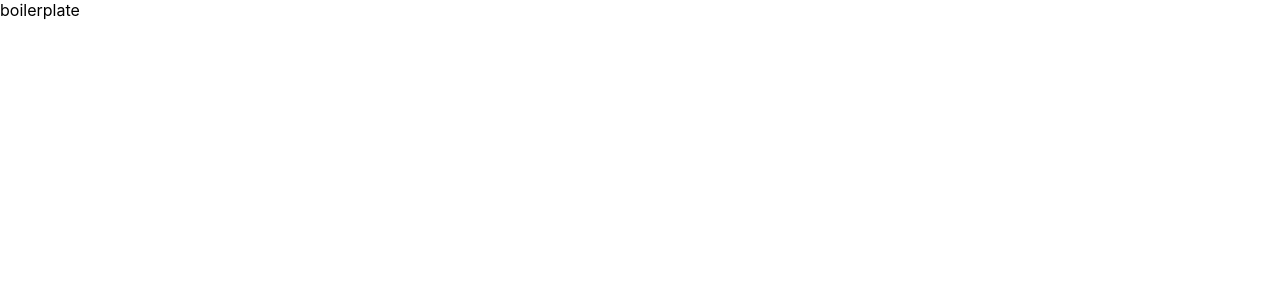
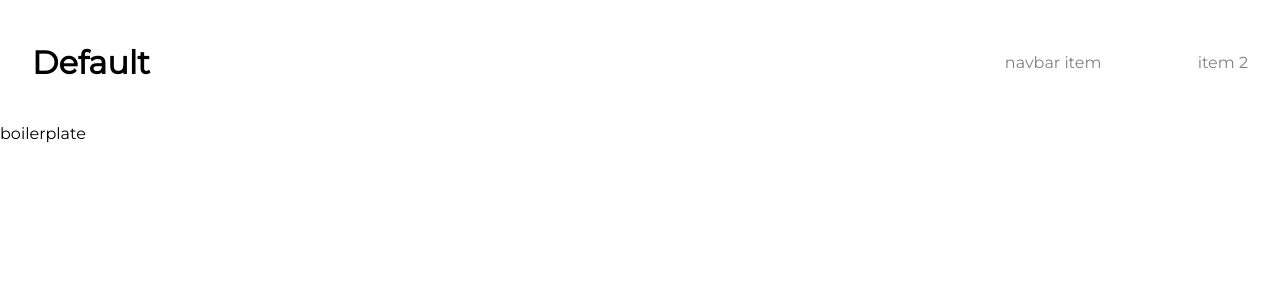
Before and after one commit to chunchun-dev/personal-portfolio-template, a Next.js app: page / in a window 1280 px wide. Shown: the top 300 px of the page. Built offline with nearby package versions, Linux system fonts and the light colour scheme.

Commit message:
Basic navbar and user context setup

```diff
--- /dev/null
+++ b/components/Navbar/Navbar.tsx
@@ -0,0 +1,24 @@
+import React, { useContext } from 'react'
+import styles from '../../styles/Navbar.module.css'
+import UserContext from '../../userConfig';
+
+
+interface NavbarProps {
+    navItems: string[]
+}
+
+export const Navbar: React.FC<NavbarProps> = ({navItems}) => {
+
+    const {name} = useContext(UserContext)
+
+    return (
+        <nav id={styles.nav}>
+            <h1 id={styles.nav_icon}>{name}</h1>
+            <div className={styles.nav_right}>
+                {navItems.map((navItem, idx) => (
+                    <p key={idx}>{navItem}</p>
+                ))}
+            </div>
+        </nav>
+    );
+}
--- a/pages/_app.tsx
+++ b/pages/_app.tsx
@@ -1,7 +1,15 @@
+import { createContext } from 'react'
+import { Navbar } from '../components/Navbar/Navbar'
 import '../styles/globals.css'
+import UserContext, {UserConfig} from '../userConfig'
 
 function MyApp({ Component, pageProps }) {
-  return <Component {...pageProps} />
+  return (
+    <UserContext.Provider value={UserConfig}>
+      <Navbar navItems={[ 'navbar item', 'item 2' ]}/>
+      <Component {...pageProps} />
+    </UserContext.Provider>
+  )
 }
 
 export default MyApp
--- /dev/null
+++ b/styles/Navbar.module.css
@@ -0,0 +1,28 @@
+#nav {
+    display: flex;
+    width: 100%;
+    padding: 1rem 2rem;
+    margin: 0;
+    align-items: center;
+    justify-content: space-between;
+}
+
+#nav_icon {
+    font-size: 2rem;
+    font-weight: bolder;
+}
+
+.nav_right {
+    display: flex;
+    align-items: center;
+    justify-content: space-between;
+    width: 20%;
+    font-weight: 300;
+    color: gray;
+}
+
+@media screen and (max-width: 800px) {
+    .nav_right {
+        display: none;
+    }
+}
--- a/styles/globals.css
+++ b/styles/globals.css
@@ -1,8 +1,10 @@
+@import url('https://fonts.googleapis.com/css2?family=Montserrat&display=swap');
+
 html,
 body {
   padding: 0;
   margin: 0;
-  font-family: -apple-system, BlinkMacSystemFont, Segoe UI, Roboto, Oxygen,
+  font-family: 'Montserrat', -apple-system, BlinkMacSystemFont, Segoe UI, Roboto, Oxygen,
     Ubuntu, Cantarell, Fira Sans, Droid Sans, Helvetica Neue, sans-serif;
 }
 
--- /dev/null
+++ b/userConfig.tsx
@@ -0,0 +1,34 @@
+// Customise this file to change data on the page
+
+import { createContext } from "react"
+
+type Link = string
+
+interface Project {
+    name: string,
+    desc: string,
+    sourceCode: Link
+}
+
+export interface UserDataShape {
+    name: string,
+    about: string,
+    projects: Project[]
+}
+
+// Fill out your information here
+export const UserConfig:UserDataShape = {
+    name: 'Default',
+    about: '',
+    projects: [
+        {
+            name: 'project',
+            desc: 'lorem',
+            sourceCode: ''
+        }
+    ]
+}
+
+const UserContext:any = createContext(undefined)
+
+export default UserContext
```
